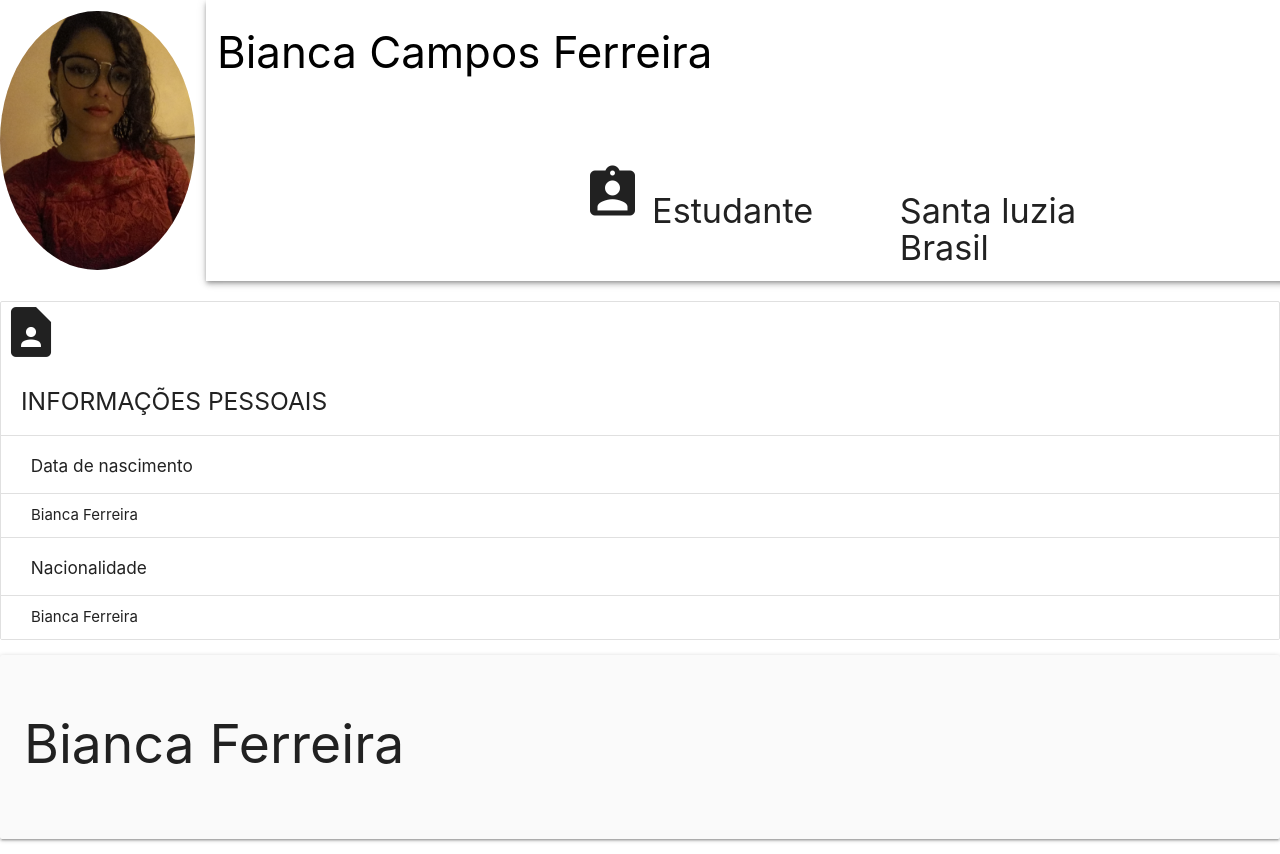
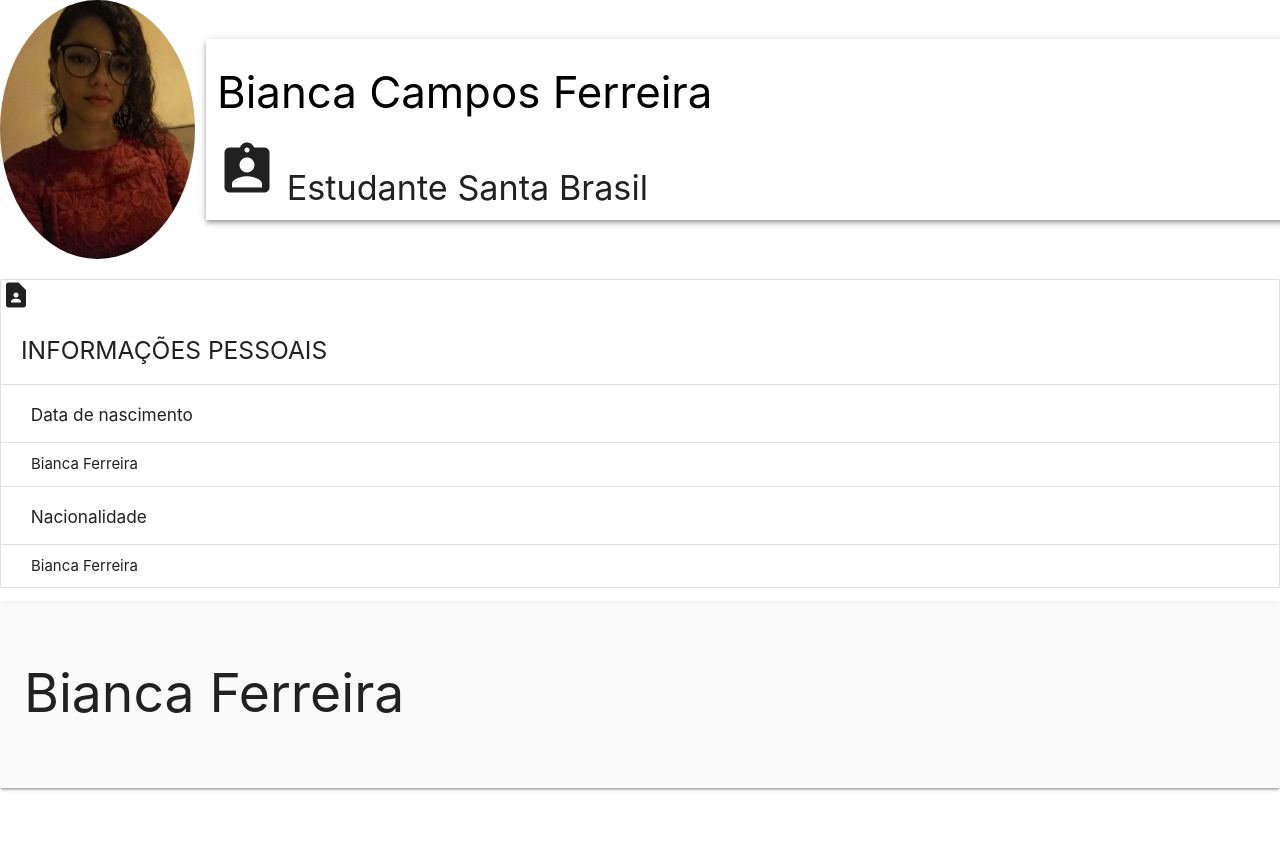
Before and after one commit to Biafcampos/curriculo, a plain HTML site: page index.html in a window 1280 px wide. After the commit the page ends 803 px from the top, so only its background shows below. Drawn offline with nearby package versions, Linux system fonts and the light colour scheme.

Commit message:
update index

```diff
--- a/index.html
+++ b/index.html
@@ -30,23 +30,7 @@
           </div>
           <div class="col s10 z-depth-2">
             <h3 class="black-text ">
-              Bianca Campos Ferreira </h3>&nbsp;&nbsp;&nbsp;&nbsp;&nbsp;&nbsp;&nbsp;<br>
-               &nbsp;&nbsp;&nbsp;&nbsp;&nbsp;&nbsp;&nbsp;
-               &nbsp;&nbsp;&nbsp;&nbsp;&nbsp;&nbsp;&nbsp;&nbsp;&nbsp;&nbsp;&nbsp;&nbsp;&nbsp;&nbsp;&nbsp;&nbsp;
-               &nbsp;&nbsp;&nbsp;&nbsp;&nbsp;&nbsp;&nbsp;&nbsp;&nbsp;&nbsp;&nbsp;&nbsp;&nbsp;&nbsp;&nbsp;&nbsp;
-               &nbsp;&nbsp;&nbsp;&nbsp;&nbsp;&nbsp;&nbsp;&nbsp;&nbsp;&nbsp;&nbsp;&nbsp;&nbsp;&nbsp;&nbsp;&nbsp;
-               &nbsp;&nbsp;&nbsp;&nbsp;&nbsp;&nbsp;&nbsp;&nbsp;&nbsp;&nbsp;
-               &nbsp;&nbsp;<h4>&nbsp;&nbsp;&nbsp;&nbsp;&nbsp;&nbsp;
-                 &nbsp;&nbsp;&nbsp;&nbsp;&nbsp;&nbsp;&nbsp;
-               &nbsp;&nbsp;&nbsp;&nbsp;&nbsp;&nbsp;&nbsp;&nbsp;&nbsp;&nbsp;&nbsp;&nbsp;&nbsp;&nbsp;&nbsp;&nbsp;
-               &nbsp;&nbsp;&nbsp;&nbsp;&nbsp;&nbsp;<i class="material-icons medium">assignment_ind</i> Estudante &nbsp;&nbsp;&nbsp;&nbsp;&nbsp;&nbsp;&nbsp; Santa
-               luzia <br>
-
-               &nbsp;&nbsp;&nbsp;&nbsp;&nbsp;&nbsp;&nbsp;&nbsp;&nbsp;&nbsp;&nbsp;&nbsp;&nbsp;&nbsp;&nbsp;&nbsp;
-               &nbsp;&nbsp;&nbsp;&nbsp;&nbsp;&nbsp;&nbsp;&nbsp;&nbsp;&nbsp;&nbsp;&nbsp;&nbsp;&nbsp;&nbsp;&nbsp;
-               &nbsp;&nbsp;&nbsp;&nbsp;&nbsp;&nbsp;&nbsp;&nbsp;&nbsp;&nbsp;&nbsp;&nbsp;&nbsp;&nbsp;&nbsp;&nbsp;
-               &nbsp;&nbsp;&nbsp;&nbsp;&nbsp;&nbsp;&nbsp;&nbsp;&nbsp;&nbsp;&nbsp;&nbsp;&nbsp;&nbsp;&nbsp;&nbsp;
-               &nbsp;&nbsp; Brasil</h4>
+              Bianca Campos Ferreira </h3><h4> <i class="material-icons medium">assignment_ind</i> Estudante  Santa Brasil</h4>
 
 
 
@@ -57,7 +41,7 @@
 
   <table class=" responsive-table s3 m4 l5">
     <ul class="collection with-header">
-      <i class="material-icons medium">
+      <i class="material-icons small">
         contact_page
       </i>
       <li class="collection-header"><h5>INFORMAÇÕES PESSOAIS</h5></li>
```
